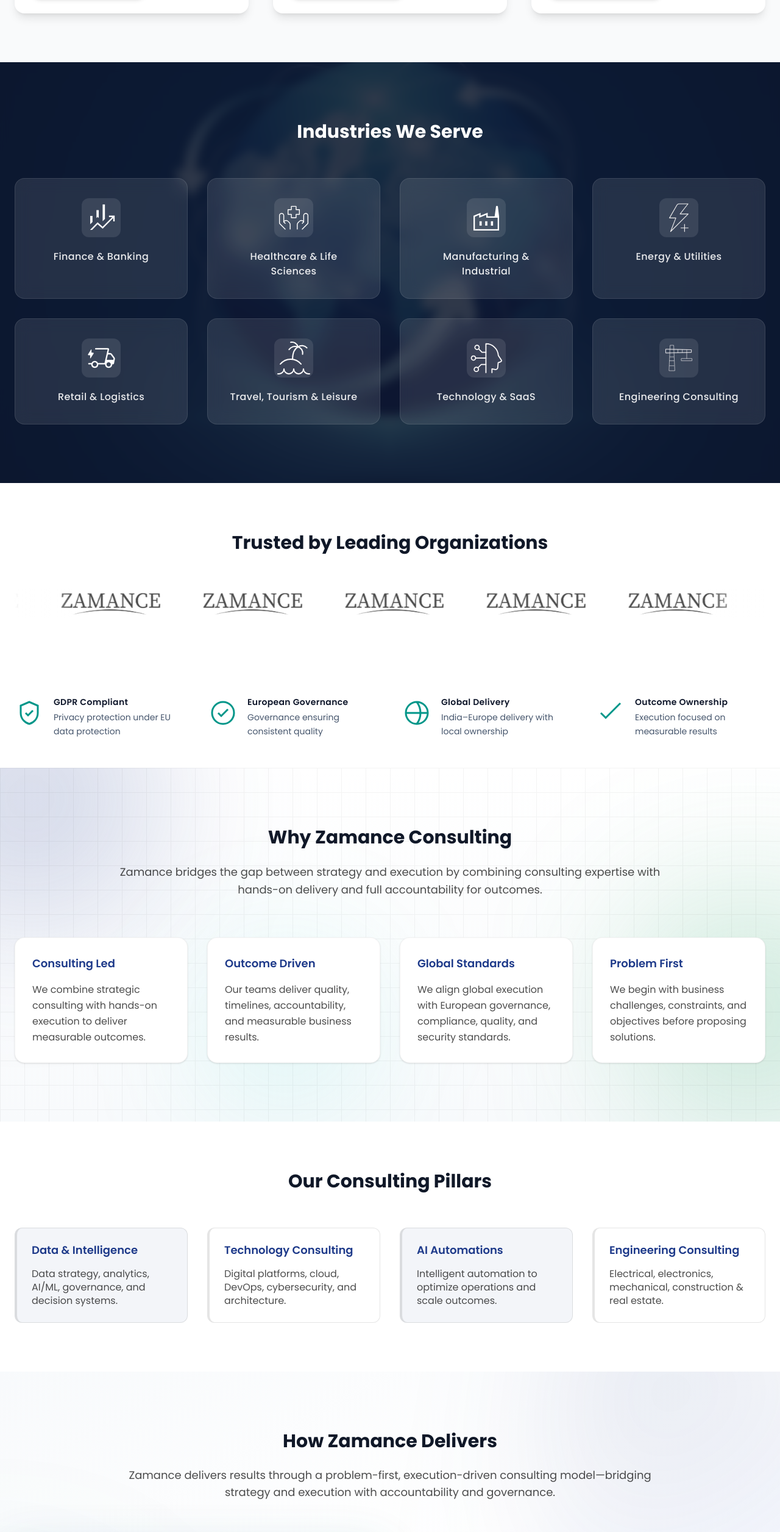
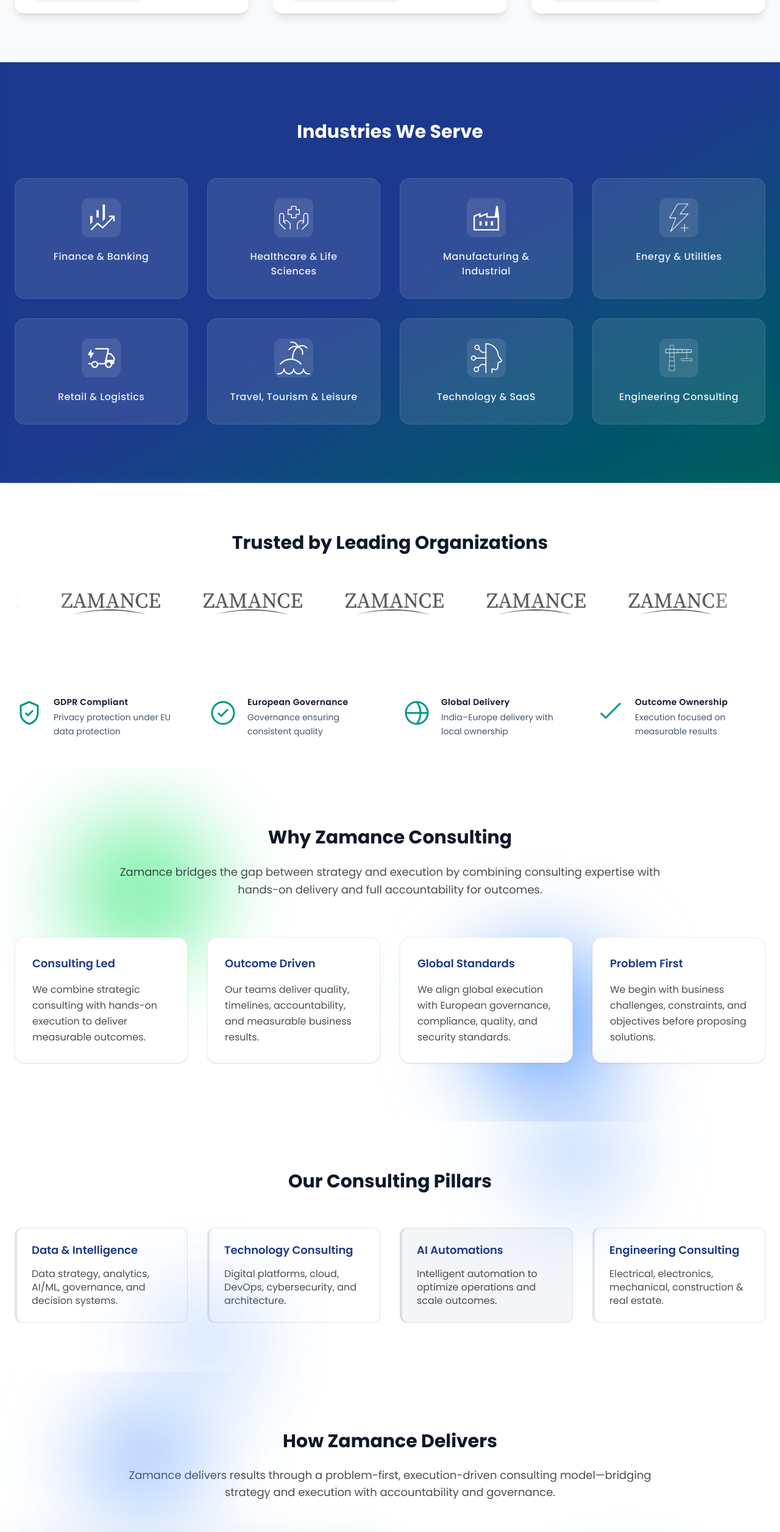
Before and after one commit to Pragatisingh0417/zamance-project, a React (Vite) app: page / in a window 1280 px wide. Shown: the part 1321-3833 px from the top of the page at 61% size. Built offline with nearby package versions, Linux system fonts and the light colour scheme.

Commit message:
apply change acoudring figma

```diff
--- a/src/components/Footer.tsx
+++ b/src/components/Footer.tsx
@@ -3,7 +3,9 @@ import logo from "../assets/logo.jpeg";
 
 export default function Footer() {
   return (
-    <footer className="bg-[#0F172A] text-white">
+    <footer className="relative bg-gradient-to-br from-blue-900 via-blue-900 to-teal-800 text-white">
+
+
       <div className="max-w-7xl mx-auto px-6 py-16">
 
         {/* Top Grid */}
--- a/src/components/about/FunFacts.tsx
+++ b/src/components/about/FunFacts.tsx
@@ -83,6 +83,7 @@ export default function FunFacts() {
       ref={ref}
       className="relative overflow-hidden bg-gradient-to-b from-[#F8FAFC] to-white py-24"
     >
+      <div className="absolute right-28 top-20 w-[240px] h-[240px] bg-green-300 rounded-full blur-[70px] opacity-100"></div>
       {/* Background Blur */}
       <div className="absolute inset-0 -z-10 bg-[radial-gradient(circle_at_top,#1FA45B15,transparent_70%)]" />
 
--- a/src/components/about/GovernanceStandards.tsx
+++ b/src/components/about/GovernanceStandards.tsx
@@ -23,6 +23,10 @@ export default function GovernanceStandards() {
   return (
     <section className="relative overflow-hidden  py-20 sm:py-18">
 
+      <div className="absolute left-28 top-20 w-[240px] h-[240px] bg-green-300 rounded-full blur-[70px] opacity-100"></div>
+
+
+
       {/* Soft background structure */}
       <div className="pointer-events-none absolute inset-0">
         <div className="absolute left-1/2 top-0 h-[520px] w-[520px] -translate-x-1/2 rounded-full bg-[#1E3A8A]/6 blur-[120px]" />
@@ -31,6 +35,7 @@ export default function GovernanceStandards() {
 
       <div className="relative mx-auto max-w-7xl px-6">
 
+        <div className="absolute bottom-32 right-44 w-[240px] h-[240px] bg-blue-300 rounded-full blur-[70px] opacity-100"></div>
         {/* Heading */}
         <div className="mx-auto mb-20 max-w-3xl text-center">
           <p className="mb-4 text-sm font-semibold uppercase tracking-widest text-[#1FA45B]">
--- a/src/components/aiIntelligence/AICapabilities.tsx
+++ b/src/components/aiIntelligence/AICapabilities.tsx
@@ -19,7 +19,8 @@ export function AICapabilities() {
   ];
 
   return (
-    <section className="bg-white py-32">
+    <section className="bg-white py-32 relative">
+      <div className="absolute top-1/2 left-96 w-[240px] h-[240px] bg-green-300 rounded-full blur-[70px] opacity-100"></div>
       <div className="mx-auto max-w-7xl px-6">
 
         {/* Header */}
--- a/src/components/home/HowZamanceDelivers.tsx
+++ b/src/components/home/HowZamanceDelivers.tsx
@@ -21,21 +21,12 @@ const principles = [
 
 export default function HowZamanceDelivers() {
   return (
-    <section className="relative py-24 overflow-hidden">
-
-      {/* 🔹 Background Layers */}
-      <div className="absolute inset-0">
-        {/* Base */}
-        <div className="absolute inset-0 bg-gradient-to-br from-[#F8FAFC] via-white to-[#EEF2FF]" />
-
-        {/* Diagonal Accent */}
-        <div className="absolute -top-32 -right-32 h-[500px] w-[500px] rotate-12 bg-gradient-to-br from-[#1E3A8A]/15 to-transparent blur-[120px]" />
-        <div className="absolute bottom-0 -left-32 h-[400px] w-[400px] bg-gradient-to-tr from-[#1FA45B]/10 to-transparent blur-[120px]" />
-      </div>
+    <section className="relative  overflow-hidden">
 
       <div className="relative max-w-7xl mx-auto px-6">
+        <div className="absolute left-40 top-0 w-[150px] h-[100px] bg-blue-500 rounded-full blur-[80px] opacity-100"></div>
         {/* 🔹 Header */}
-        <div className="mb-16 text-center">
+        <div className="mb-16 mt-24 text-center">
           <h2 className="text-xl sm:text-xl md:text-2xl lg:text-3xl font-extrabold text-gray-900 mb-6">
             How Zamance Delivers
           </h2>
@@ -46,10 +37,12 @@ export default function HowZamanceDelivers() {
           </p>
         </div>
 
-        <div className="grid gap-12 lg:grid-cols-2 items-center">
+        <div className="grid gap-12 lg:grid-cols-2 items-center relative">
+          <div className="absolute right-28 top-20 w-[240px] h-[240px] bg-green-300 rounded-full blur-[70px] opacity-100"></div>
 
           {/* 🔹 Visual */}
           <div className="relative">
+
             {/* Glow */}
             <div className="absolute -inset-4 rounded-2xl bg-gradient-to-br from-[#1E3A8A]/20 to-[#1FA45B]/20 blur-2xl opacity-70" />
 
--- a/src/components/home/Industries.tsx
+++ b/src/components/home/Industries.tsx
@@ -55,11 +55,11 @@ const industries = [
 export default function Industries() {
   return (
     <section
-      className="relative py-24 bg-cover bg-center bg-fixed "
-       style={{ backgroundImage: `url(${industriesBg})` }}
+      className="relative py-24 bg-cover bg-center bg-fixed bg-gradient-to-br from-blue-900 via-blue-900 to-teal-800 "
+
     >
       {/* Overlay */}
-      <div className="absolute inset-0 bg-slate-900/85 backdrop-blur-sm" />
+      <div className="absolute inset-0 backdrop-blur-sm" />
 
       <div className="relative max-w-7xl mx-auto px-6 text-white">
         <h2 className="text-xl sm:text-xl md:text-2xl lg:text-3xl font-extrabold text-white mb-14 leading-snug text-center md:leading-tight">
--- a/src/components/home/NewsletterCTA.tsx
+++ b/src/components/home/NewsletterCTA.tsx
@@ -38,7 +38,7 @@ export default function NewsletterCTA() {
   return (
     <section className="relative py-10 overflow-hidden bg-slate-950">
       {/* Base gradient */}
-      <div className="absolute inset-0 bg-gradient-to-br from-blue-900 via-indigo-900 to-teal-800" />
+      <div className="absolute inset-0 bg-gradient-to-br from-blue-900 via-blue-900 to-blue-900" />
 
       {/* Cursor-follow glow */}
       <motion.div
--- a/src/components/home/Pillars.tsx
+++ b/src/components/home/Pillars.tsx
@@ -3,7 +3,7 @@ const pillars = [
     title: "Data & Intelligence",
     desc: "Data strategy, analytics, AI/ML, governance, and decision systems.",
     accent: "border-[#1E3A8A]",
-    bg: "bg-[#1E3A8A]/5",
+    bg: "bg-white",
   },
   {
     title: "Technology Consulting",
@@ -27,14 +27,16 @@ const pillars = [
 
 export default function Pillars() {
   return (
-    <section className="py-20 bg-white">
+    <section className=" relative py-20 bg-white">
       <div className="max-w-7xl mx-auto px-6">
+        <div className="absolute right-72 top-0 w-[100px] h-[100px] bg-blue-500 rounded-full blur-[80px] opacity-100"></div>
+        <div className="absolute left-72 bottom-0 w-[100px] h-[100px] bg-blue-500 rounded-full blur-[80px] opacity-80 z-0"></div>
 
         <h2 className="text-xl sm:text-xl md:text-2xl lg:text-3xl font-extrabold text-gray-900 mb-14 leading-snug text-center md:leading-tight">
           Our Consulting Pillars
         </h2>
 
-        <div className="grid gap-8 md:grid-cols-2 lg:grid-cols-4">
+        <div className="grid gap-8 md:grid-cols-2 lg:grid-cols-4 z-40">
           {pillars.map((p) => (
             <div
               key={p.title}
--- a/src/components/home/WhyZamance.tsx
+++ b/src/components/home/WhyZamance.tsx
@@ -41,20 +41,16 @@ const cardVariants: Variants = {
 
 export default function WhyZamance() {
   return (
-    <section className="relative py-24 bg-gradient-to-b from-white to-[#F8FAFC] overflow-hidden">
+    <section className="relative py-24  overflow-hidden">
 
       {/* 🔹 Background Effects */}
-      <div className="pointer-events-none absolute inset-0">
-        {/* Gradient Orbs */}
-        <div className="absolute -top-40 -left-40 h-[420px] w-[420px] rounded-full bg-[#1E3A8A]/20 blur-[120px]" />
-        <div className="absolute top-1/3 -right-40 h-[420px] w-[420px] rounded-full bg-[#1FA45B]/20 blur-[120px]" />
-        <div className="absolute bottom-0 left-1/4 h-[300px] w-[300px] rounded-full bg-teal-400/10 blur-[100px]" />
+      {/* Green Glow */}
+      <div className="absolute left-28 top-20 w-[240px] h-[240px] bg-green-300 rounded-full blur-[70px] opacity-100"></div>
 
-        {/* Subtle Grid Texture */}
-        <div className="absolute inset-0 opacity-[0.04]">
-          <div className="h-full w-full bg-[linear-gradient(to_right,#000_1px,transparent_1px),linear-gradient(to_bottom,#000_1px,transparent_1px)] bg-[size:40px_40px]" />
-        </div>
-      </div>
+      {/* Blue Glow */}
+      <div className="absolute right-72 bottom-16 w-[200px] h-[200px] bg-blue-500 rounded-full blur-[80px] opacity-100"></div>
+
+
 
       <div className="relative max-w-7xl mx-auto px-6">
         {/* 🔹 Header */}
--- a/src/pages/Login.tsx
+++ b/src/pages/Login.tsx
@@ -39,7 +39,7 @@ export default function Login() {
         </div>
 
         {/* RIGHT – Login Form */}
-        <div className="p-8 md:p-12 flex flex-col justify-center text-white">
+        <div className="p-8 md:p-12 flex flex-col justify-center bg-black text-white">
           <h3 className="text-2xl font-semibold">
             Welcome Back
           </h3>
```
Also changed, not shown: src/pages/Home.tsx (line endings or trailing spaces).
